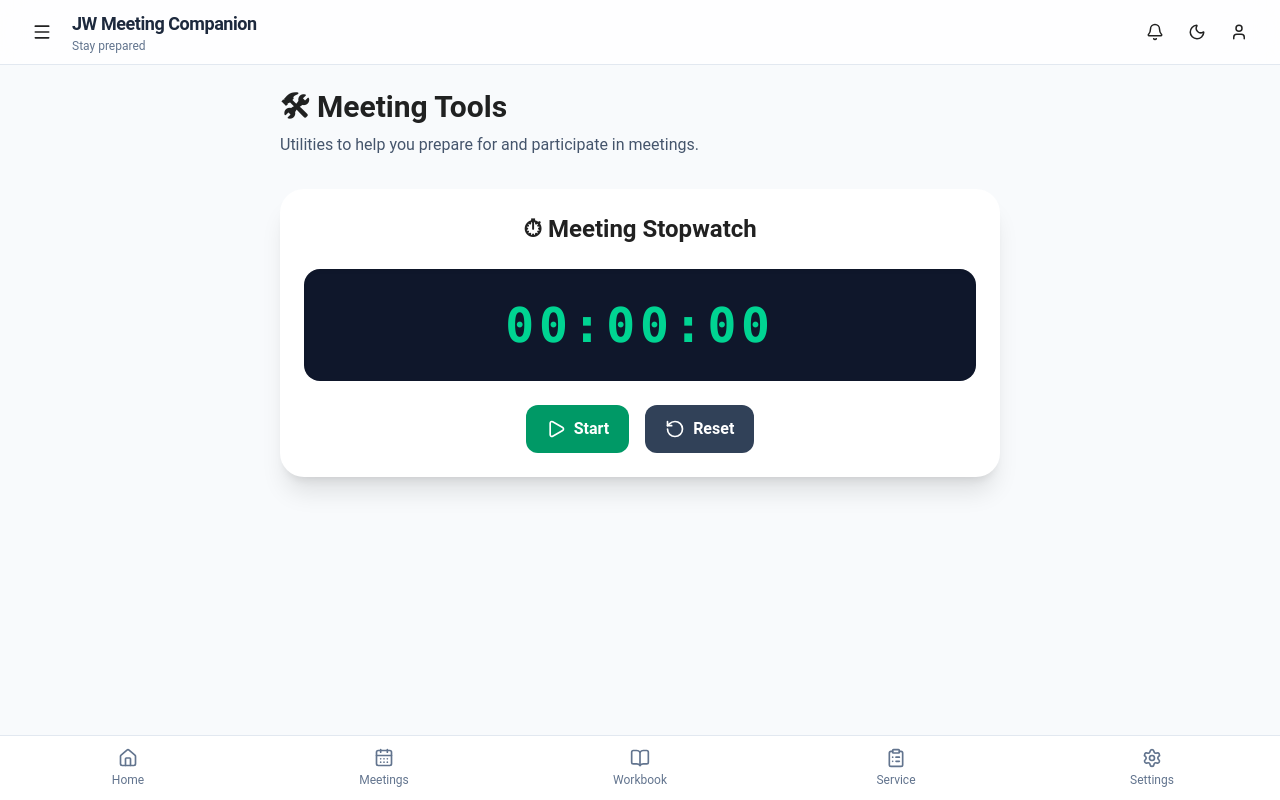
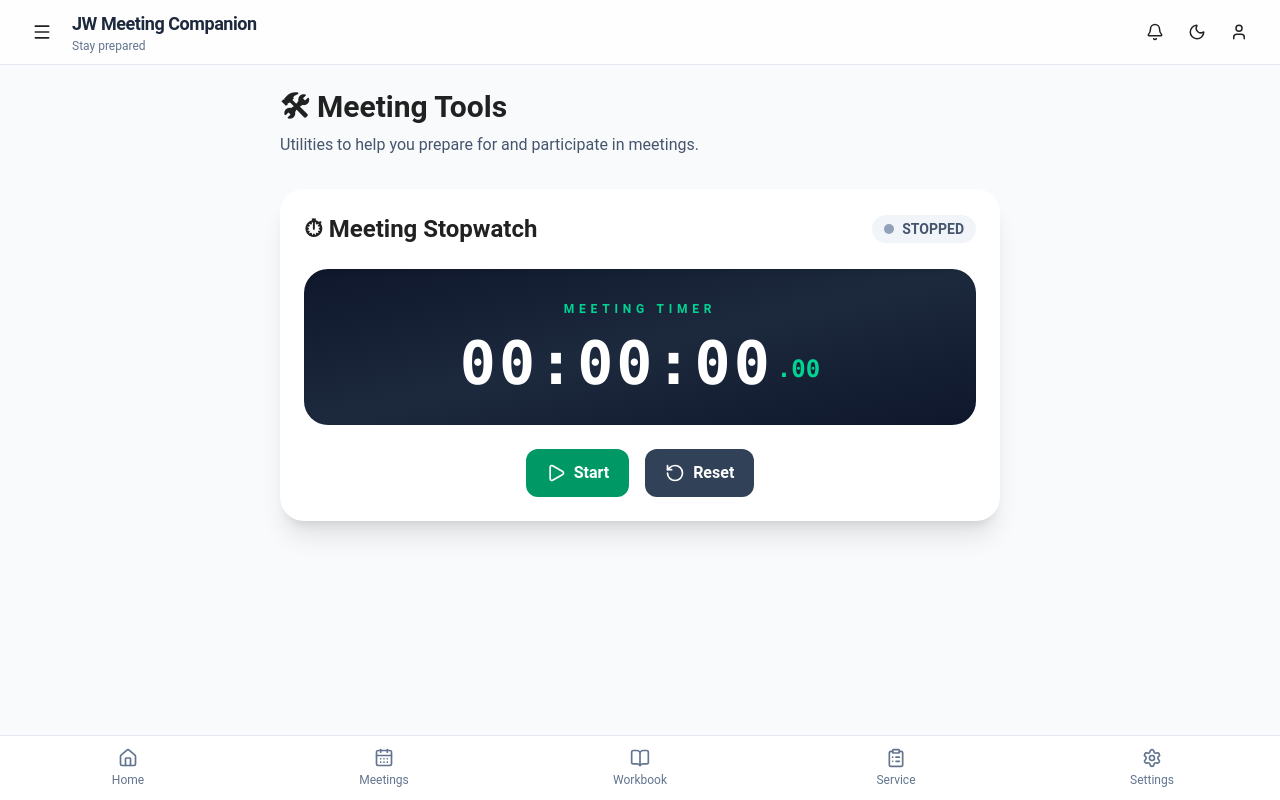
Before and after one commit to kadamsandesh28-star/jw-meeting-companion, a React (Vite) app: page /tools in a window 1280 px wide. Built offline with nearby package versions, Linux system fonts and the light colour scheme.

Commit message:
feat(tools): enhance stopwatch with live status and centiseconds

```diff
--- a/src/components/timer/Stopwatch.tsx
+++ b/src/components/timer/Stopwatch.tsx
@@ -6,7 +6,7 @@ export default function Stopwatch() {
   const [elapsed, setElapsed] = useState(0);
   const [isRunning, setIsRunning] = useState(false);
 
-  const startTimeRef = useRef<number>(0);
+  const startTimeRef = useRef(0);
   const intervalRef = useRef<number | null>(null);
 
   useEffect(() => {
@@ -15,7 +15,7 @@ export default function Stopwatch() {
 
       intervalRef.current = window.setInterval(() => {
         setElapsed(Date.now() - startTimeRef.current);
-      }, 100);
+      }, 10);
     } else if (intervalRef.current !== null) {
       clearInterval(intervalRef.current);
       intervalRef.current = null;
@@ -26,7 +26,7 @@ export default function Stopwatch() {
         clearInterval(intervalRef.current);
       }
     };
-  }, [isRunning, elapsed]);
+  }, [isRunning]);
 
   const handleStart = () => {
     setIsRunning(true);
@@ -42,10 +42,28 @@ export default function Stopwatch() {
   };
 
   return (
-    <div className="rounded-3xl bg-white p-6 shadow-xl">
-      <h2 className="mb-6 text-center text-2xl font-bold">
-        ⏱ Meeting Stopwatch
-      </h2>
+    <div className="rounded-3xl bg-white p-6 shadow-xl dark:bg-slate-900">
+      <div className="mb-6 flex items-center justify-between">
+        <h2 className="text-2xl font-bold">⏱ Meeting Stopwatch</h2>
+
+        <div
+          className={`flex items-center gap-2 rounded-full px-3 py-1 text-sm font-semibold ${
+            isRunning
+              ? "bg-emerald-100 text-emerald-700 dark:bg-emerald-900/40 dark:text-emerald-300"
+              : "bg-slate-100 text-slate-600 dark:bg-slate-800 dark:text-slate-300"
+          }`}
+        >
+          <span
+            className={`h-2.5 w-2.5 rounded-full ${
+              isRunning
+                ? "animate-pulse bg-emerald-500"
+                : "bg-slate-400"
+            }`}
+          />
+
+          {isRunning ? "RUNNING" : "STOPPED"}
+        </div>
+      </div>
 
       <TimerDisplay elapsed={elapsed} />
 
--- a/src/components/timer/TimerDisplay.tsx
+++ b/src/components/timer/TimerDisplay.tsx
@@ -8,15 +8,26 @@ export default function TimerDisplay({
   const hours = Math.floor(elapsed / 3600000);
   const minutes = Math.floor((elapsed % 3600000) / 60000);
   const seconds = Math.floor((elapsed % 60000) / 1000);
+  const centiseconds = Math.floor((elapsed % 1000) / 10);
 
   const format = (value: number) =>
     value.toString().padStart(2, "0");
 
   return (
-    <div className="rounded-2xl bg-slate-900 px-6 py-8 text-center shadow-inner">
-      <p className="font-mono text-5xl font-bold tracking-widest text-emerald-400">
-        {format(hours)}:{format(minutes)}:{format(seconds)}
+    <div className="rounded-3xl bg-gradient-to-br from-slate-900 via-slate-800 to-slate-900 p-8 shadow-inner">
+      <p className="text-center text-xs font-semibold uppercase tracking-[0.4em] text-emerald-400">
+        Meeting Timer
       </p>
+
+      <div className="mt-4 flex items-end justify-center gap-1">
+        <span className="font-mono text-6xl font-bold tracking-wider text-white">
+          {format(hours)}:{format(minutes)}:{format(seconds)}
+        </span>
+
+        <span className="mb-2 font-mono text-2xl font-semibold text-emerald-400">
+          .{format(centiseconds)}
+        </span>
+      </div>
     </div>
   );
 }
```
